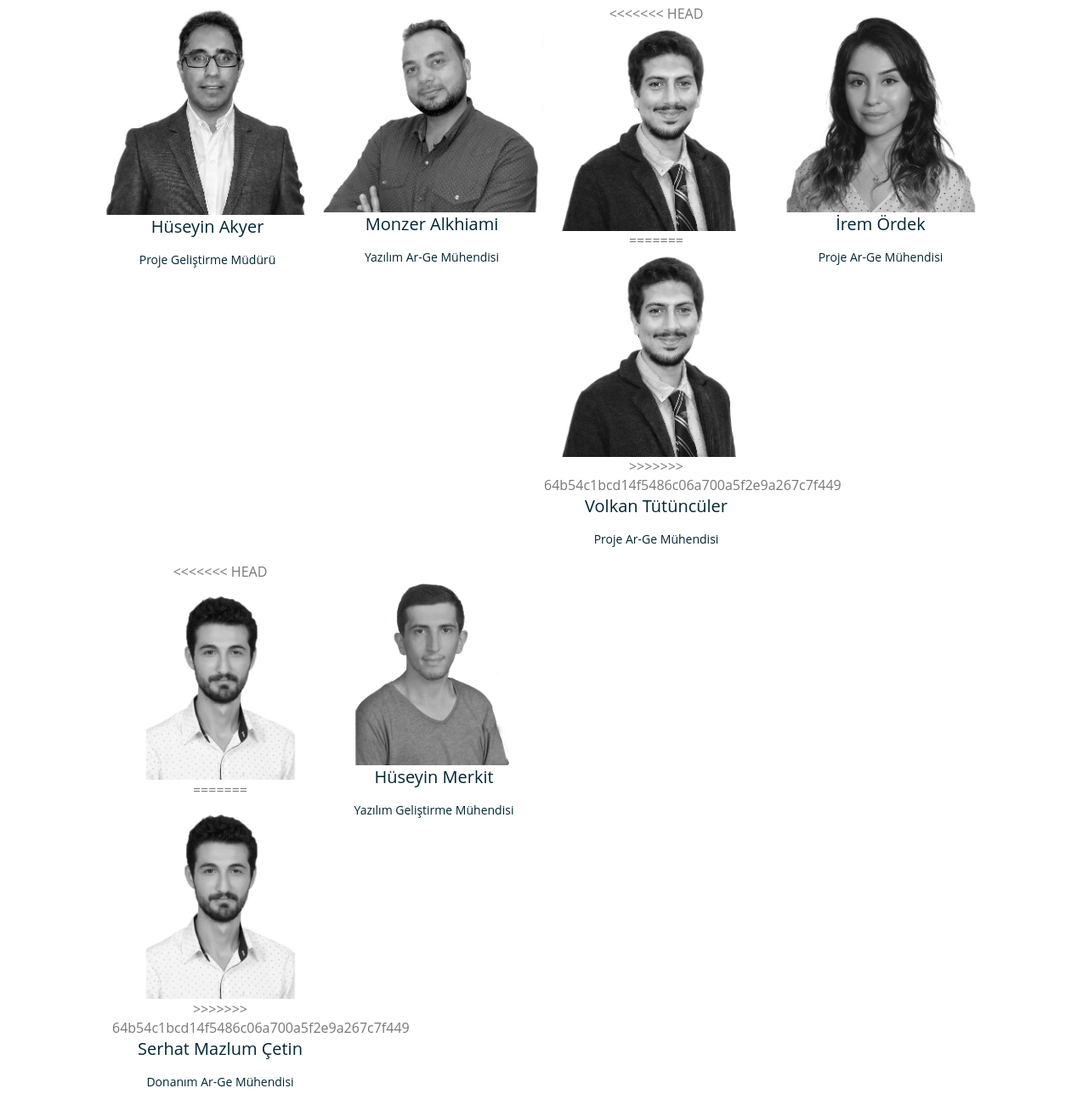
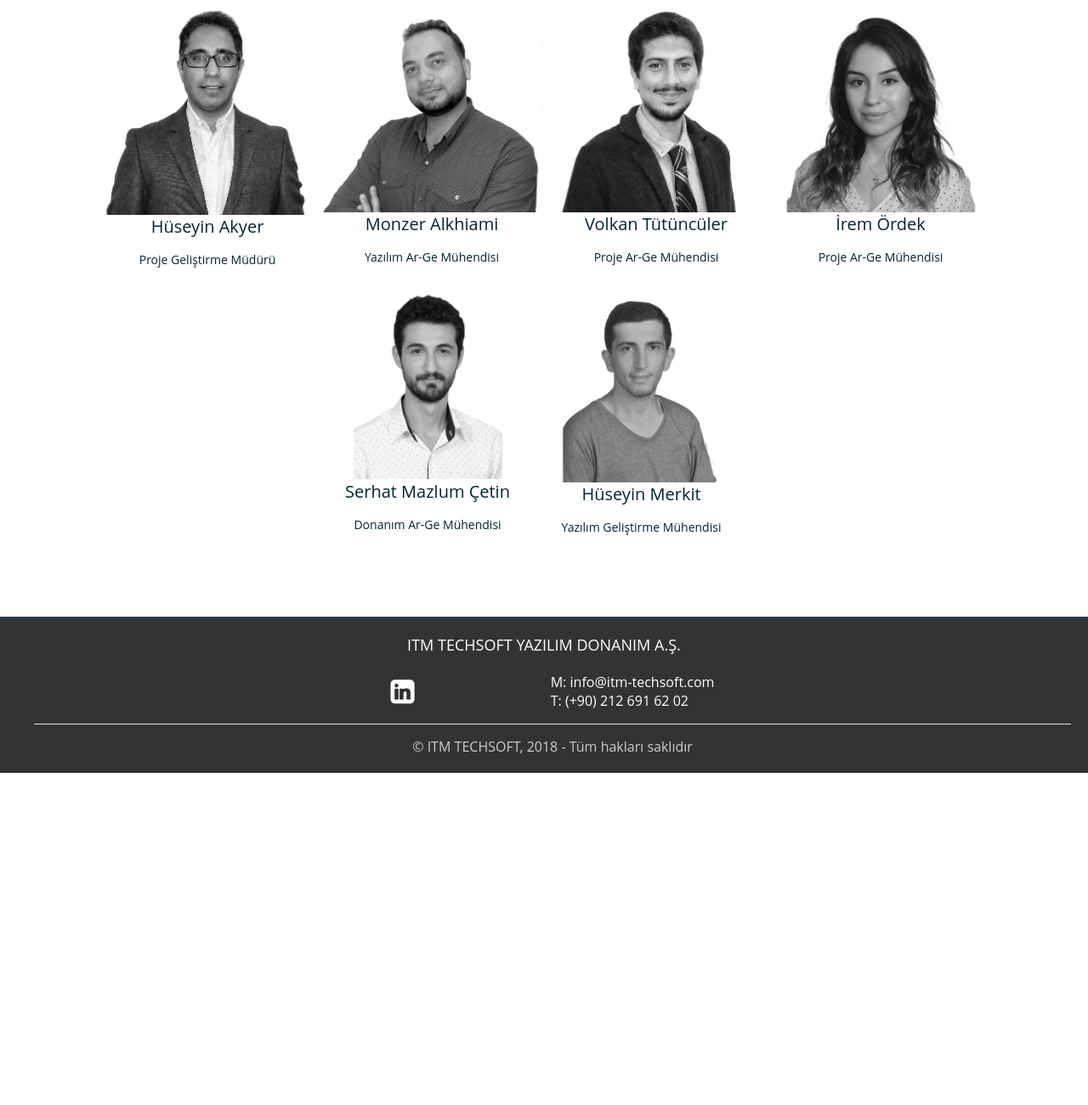
Before and after one commit to VolkanTutunculer/ITM-TechSoft, a plain HTML site: page about.html in a window 1280 px wide. Shown: the part 489-1790 px from the top of the page at 85% size. After the commit the page ends 1399 px from the top, so only its background shows below. Drawn offline with Linux system fonts and the light colour scheme.

Commit message:
Update about.html

```diff
--- a/about.html
+++ b/about.html
@@ -147,11 +147,7 @@ function MM_swapImage() { //v3.0
             </div>
             <div class="item margin-left-right-10" >
               <div class="s-12 m-12 l-3 text-center margin-top-2">
-<<<<<<< HEAD
                 <img src="img/Volkan_BW.jpg" alt="" class="image-testimonial-small" id="Image3" onMouseOver="MM_swapImage('Image3','','img/Volkan.jpg',1)" onMouseOut="MM_swapImgRestore()">
-=======
-                <img src="img/volkan_BW.jpg" alt="" class="image-testimonial-small" id="Image3" onMouseOver="MM_swapImage('Image3','','./img/Volkan.jpg',1)" onMouseOut="MM_swapImgRestore()">
->>>>>>> 64b54c1bcd14f5486c06a700a5f2e9a267c7f449
                 <p class="h1 margin-bottom text-size-20">Volkan Tütüncüler</p>
                 <p class="h1 text-size-14">Proje Ar-Ge Mühendisi</p>
               </div>
@@ -164,11 +160,7 @@ function MM_swapImage() { //v3.0
 				</div>
 		   <div class="item margin-left-right-20" >
 				<div class="s-12 m-12 l-3 text-center margin-top-2">
-<<<<<<< HEAD
-					<img src="img/Serhat_BW.jpg" alt="" class="image-testimonial-small" id="Image6" onMouseOver="MM_swapImage('Image6','','img/serhat.jpg',1)" onMouseOut="MM_swapImgRestore()">
-=======
-					<img src="img/serhat_BW.jpg" alt="" class="image-testimonial-small" id="Image6" onMouseOver="MM_swapImage('Image6','','./img/serhat.jpg',1)" onMouseOut="MM_swapImgRestore()">
->>>>>>> 64b54c1bcd14f5486c06a700a5f2e9a267c7f449
+					<img src="img/Serhat_BW.jpg" alt="" class="image-testimonial-small" id="Image6" onMouseOver="MM_swapImage('Image6','','img/Serhat.jpg',1)" onMouseOut="MM_swapImgRestore()">
 					<p class="h1 margin-bottom text-size-20">Serhat Mazlum Çetin</p>
 					<p class="h1 text-size-14">Donanım Ar-Ge Mühendisi</p>
 				</div>
```
